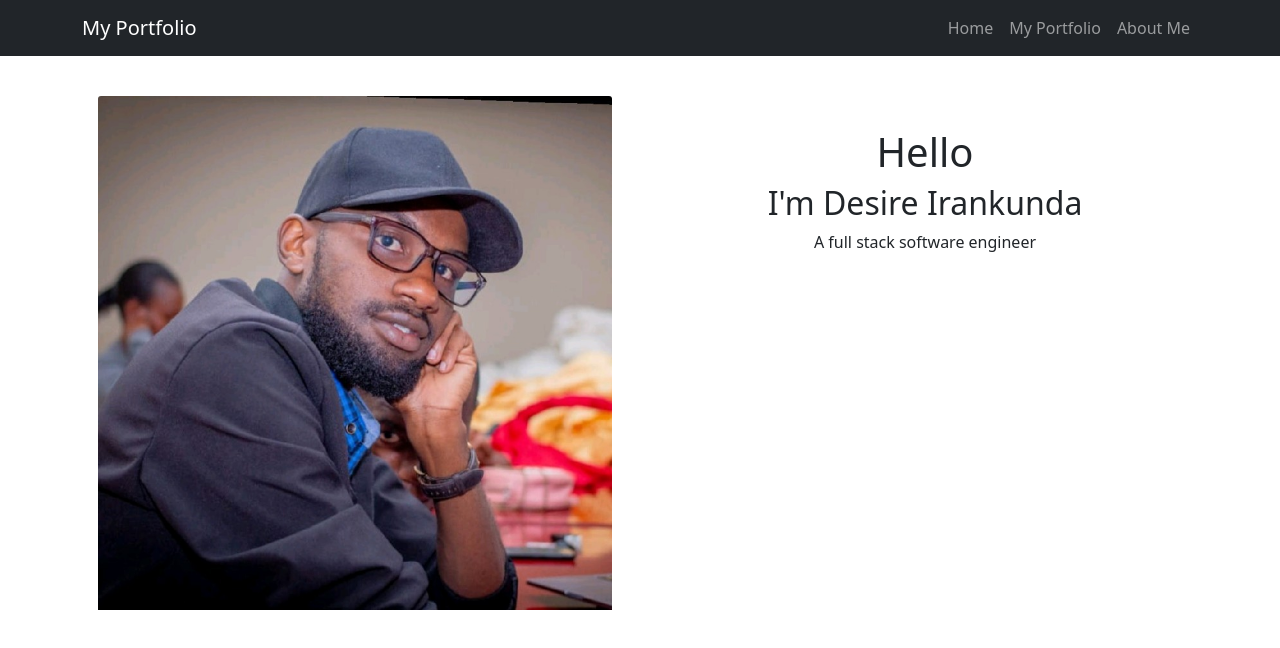
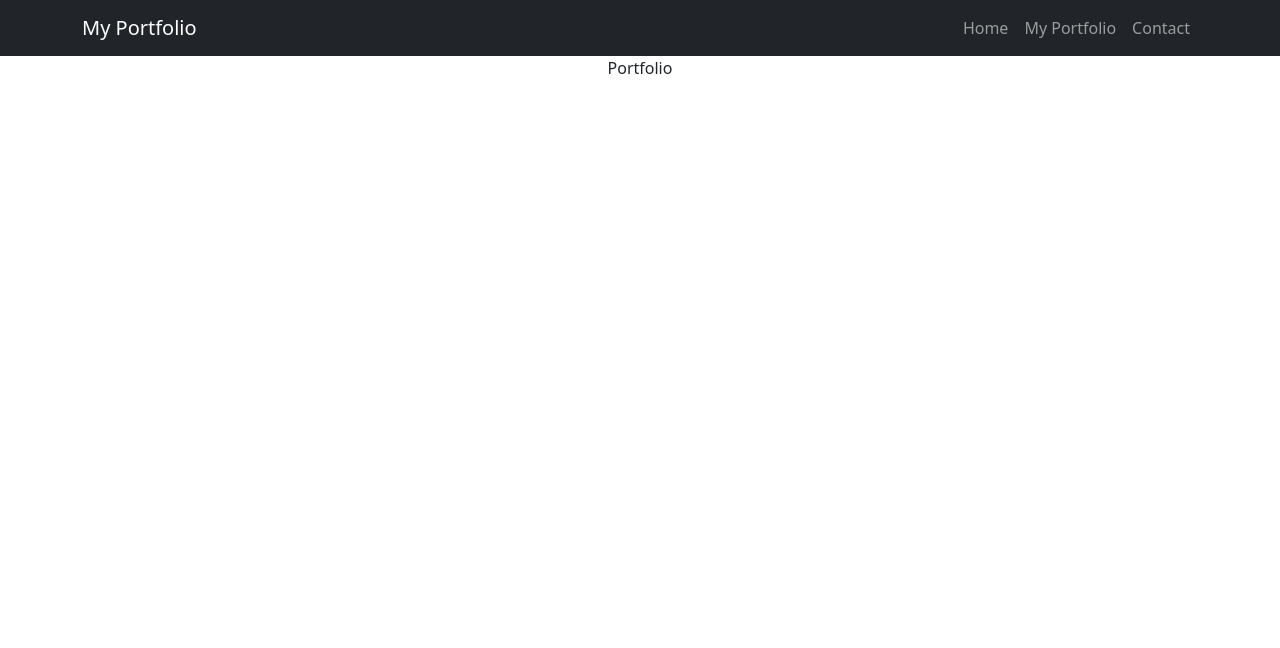
Before and after one commit to Deewiliams/my_portfolio, a React (Create React App) app: page /portfolio in a window 1280 px wide. Shown: the top 648 px of the page. Built offline with nearby package versions, Linux system fonts and the light colour scheme.

Commit message:
able to navigate to different components

```diff
--- a/package.json
+++ b/package.json
@@ -10,6 +10,7 @@
     "react": "^18.2.0",
     "react-bootstrap": "^2.4.0",
     "react-dom": "^18.2.0",
+    "react-router-dom": "^6.3.0",
     "react-scripts": "5.0.1",
     "web-vitals": "^2.1.4"
   },
--- a/src/App.js
+++ b/src/App.js
@@ -2,11 +2,20 @@ import './App.css';
 import Navigation from './Component/Navbar';
 import 'bootstrap/dist/css/bootstrap.min.css';
 import MainPage from './Pages/MainPage';
+import Contact from './Pages/Contact';
+import Portfolio from './Pages/Portfolio';
+import { Routes, Route, Link } from "react-router-dom";
+
+
 function App() {
   return (
     <div className="App">
       <Navigation />
-      <MainPage />
+      <Routes>
+      <Route path="/" element={<MainPage />} />
+      <Route path="/contact" element={<Contact />} />
+      <Route path="/portfolio" element={<Portfolio />} />
+      </Routes>
     </div>
   );
 }
--- a/src/Component/Navbar.js
+++ b/src/Component/Navbar.js
@@ -2,6 +2,7 @@ import React from 'react'
 import { Nav } from 'react-bootstrap'
 import {Navbar} from 'react-bootstrap'
 import {Container} from 'react-bootstrap';
+import { Link } from "react-router-dom";
 
 const Navigation = () => {
   return (
@@ -14,9 +15,10 @@ const Navigation = () => {
     <Nav className="me-auto">
     </Nav>
     <Nav>
-      <Nav.Link href="#deets">Home</Nav.Link>
-      <Nav.Link href="#deets">My Portfolio</Nav.Link>
-      <Nav.Link href="#deets">About Me</Nav.Link>
+      <Nav.Link href="/">Home</Nav.Link>
+      <Nav.Link href="/portfolio">My Portfolio</Nav.Link>
+      <Nav.Link href="/contact">Contact</Nav.Link>
+
     </Nav>
   </Navbar.Collapse>
   </Container>
--- /dev/null
+++ b/src/Pages/Contact.js
@@ -0,0 +1,9 @@
+import React from 'react'
+
+const Contact = () => {
+  return (
+    <div>Contact</div>
+  )
+}
+
+export default Contact
--- /dev/null
+++ b/src/Pages/Portfolio.js
@@ -0,0 +1,9 @@
+import React from 'react'
+
+const Portfolio = () => {
+  return (
+    <div>Portfolio</div>
+  )
+}
+
+export default Portfolio
--- a/src/index.js
+++ b/src/index.js
@@ -1,5 +1,6 @@
 import React from 'react';
 import ReactDOM from 'react-dom/client';
+import { BrowserRouter } from "react-router-dom";
 import './index.css';
 import App from './App';
 import reportWebVitals from './reportWebVitals';
@@ -7,7 +8,10 @@ import reportWebVitals from './reportWebVitals';
 const root = ReactDOM.createRoot(document.getElementById('root'));
 root.render(
   <React.StrictMode>
-    <App />
+    <BrowserRouter>
+      <App />
+    </BrowserRouter>
+
   </React.StrictMode>
 );
 
```
Also changed, not shown: 1 other file (tests, documents, lock files or other folders).
